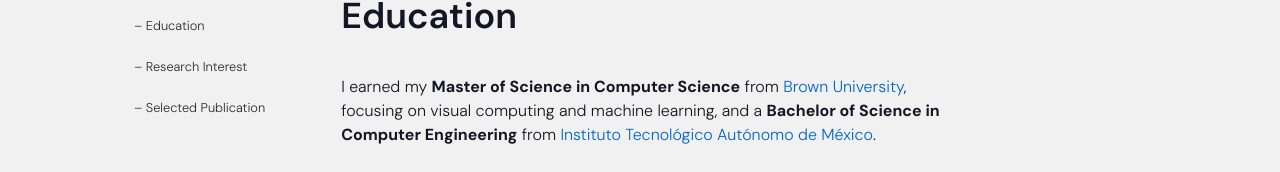
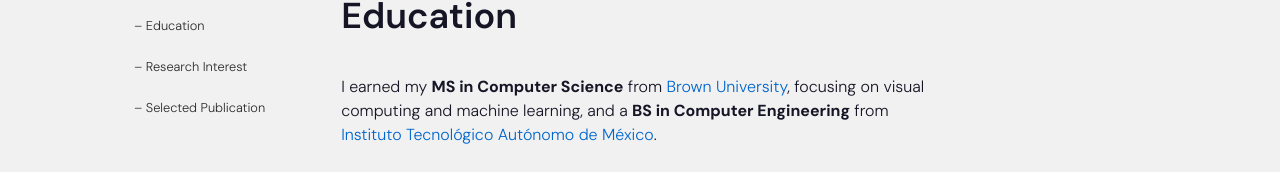
Before and after one commit to chang-1/xyz, a React (Create React App) app: page / in a window 1280 px wide. Shown: the part 628-800 px from the top of the page. Built offline with nearby package versions, Linux system fonts and the light colour scheme.

Commit message:
Update News.js

```diff
--- a/src/components/News/News.js
+++ b/src/components/News/News.js
@@ -5,7 +5,7 @@ export default function News(props){
         <section className="news_wrapper" id="news">
             <h2 className='news_heading'>Education</h2>
             <p className='research_text'>
-                I earned my <strong>Master of Science in Computer Science</strong> from <a href="https://www.brown.edu/" target="_blank" rel="noopener noreferrer">Brown University</a>, focusing on visual computing and machine learning, and a <strong>Bachelor of Science in Computer Engineering</strong> from <a href="https://www.itam.mx/" target="_blank" rel="noopener noreferrer">Instituto Tecnológico Autónomo de México</a>.
+                I earned my <strong>MS in Computer Science</strong> from <a href="https://www.brown.edu/" target="_blank" rel="noopener noreferrer">Brown University</a>, focusing on visual computing and machine learning, and a <strong>BS in Computer Engineering</strong> from <a href="https://www.itam.mx/" target="_blank" rel="noopener noreferrer">Instituto Tecnológico Autónomo de México</a>.
                 <br /><br />
                 During my undergraduate studies, I discovered my passion for computer vision under the mentorship of
                 <a href="https://scholar.google.com/citations?user=Me-kqtIAAAAJ&hl=en" target="_blank" rel="noopener noreferrer"> Dr. Edgar Román-Rangel</a>, with whom I collaborated to reconstruct artistic images from highly compressed representations.
```
